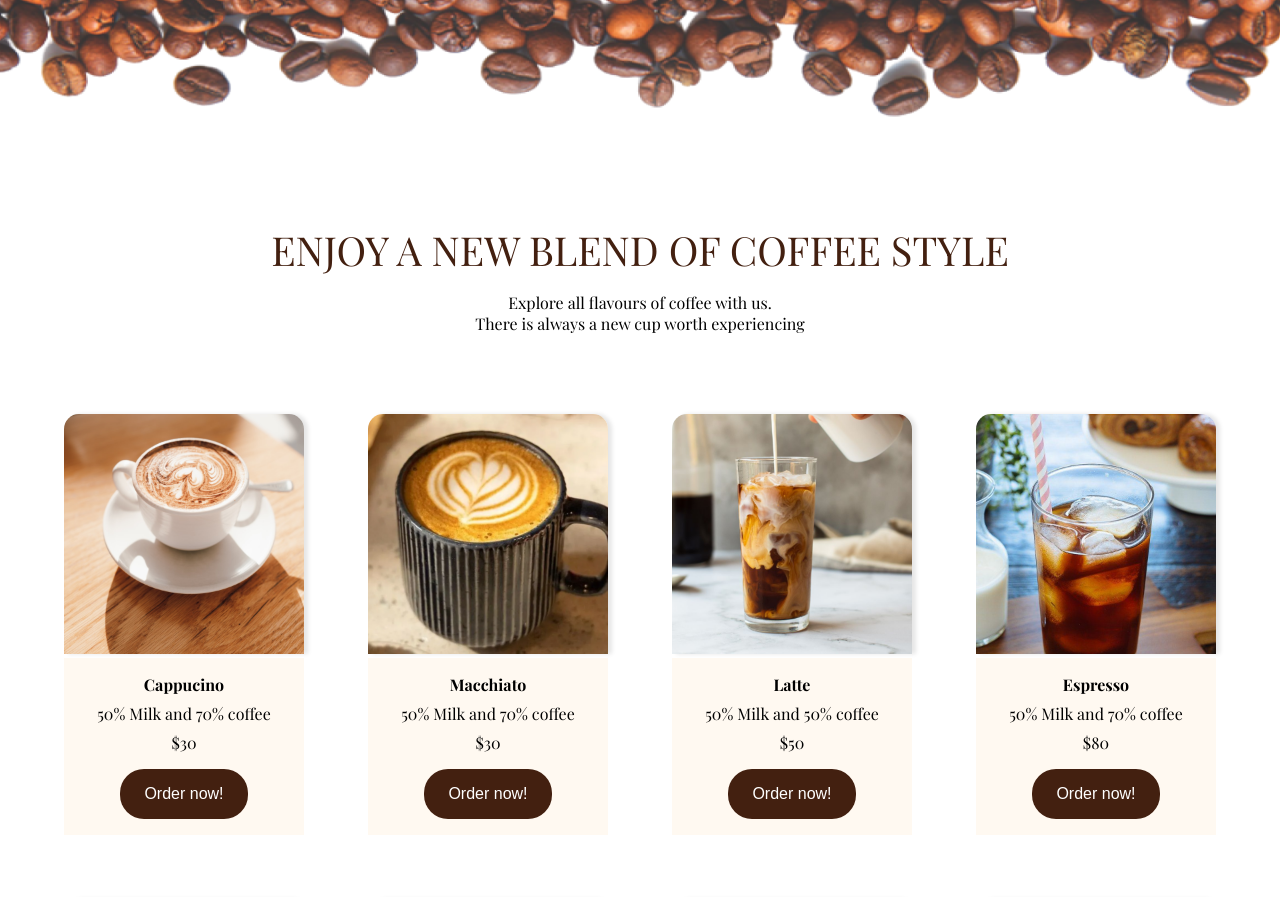
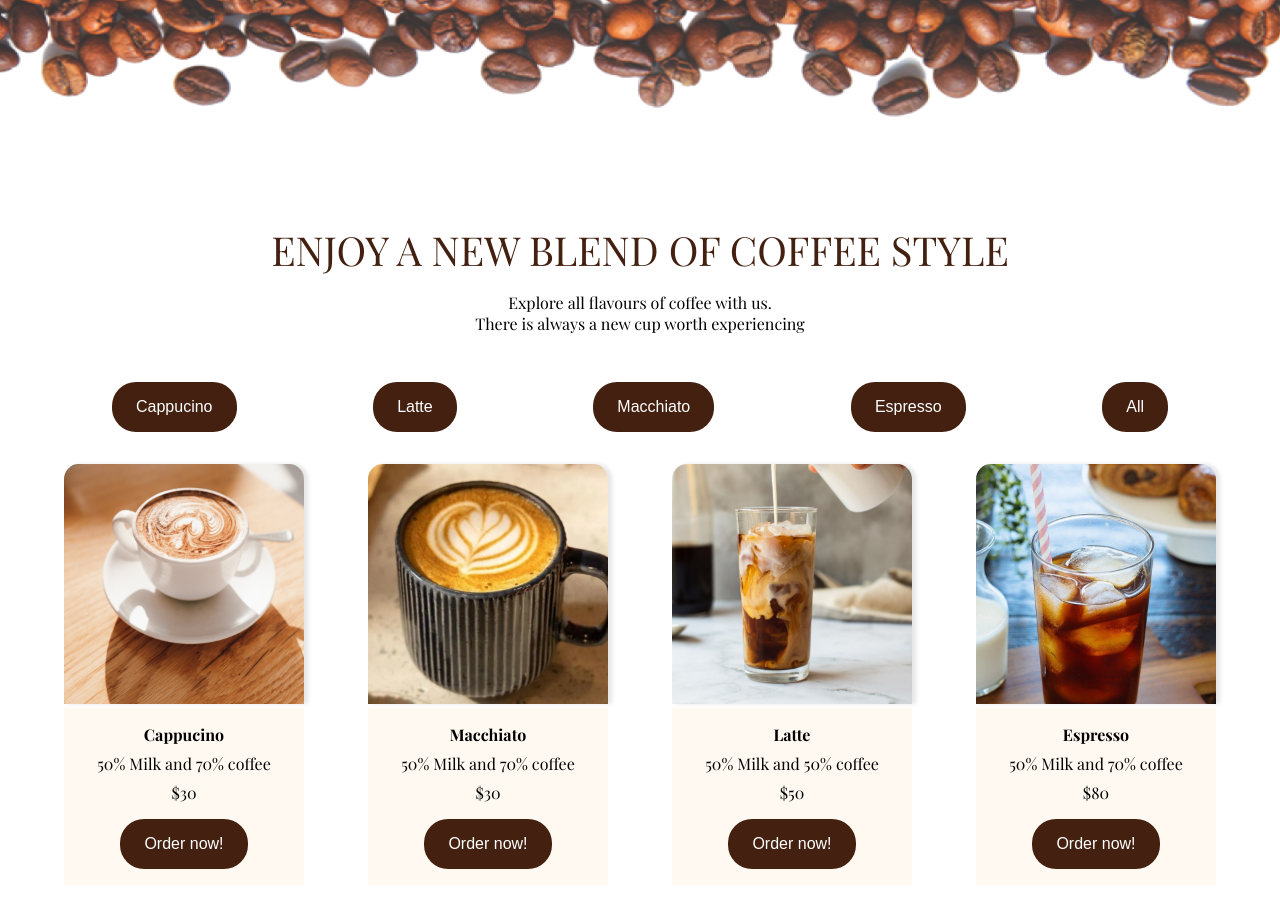
Before and after one commit to jummie-jk/Coffee-shop, an Angular app: page /coffee in a window 1280 px wide. Shown: the part 860-1757 px from the top of the page. Built offline with nearby package versions, Linux system fonts and the light colour scheme; a web font is replaced by a local one.

Commit message:
Added filters to the products

```diff
--- a/src/app/coffee-page/coffee-page.component.html
+++ b/src/app/coffee-page/coffee-page.component.html
@@ -22,11 +22,18 @@
             There is always a new cup worth experiencing</p>
         </div>
     </div>
+    <div class="filter">
+        <secondary-button [buttonText]="'Cappucino'" (click)="filter= 'Cappucino'"></secondary-button>
+        <secondary-button [buttonText]="'Latte'" (click)="filter= 'Latte'"></secondary-button>
+        <secondary-button [buttonText]="'Macchiato'" (click)="filter= 'Macchiato'"></secondary-button>
+        <secondary-button [buttonText]="'Espresso'" (click)="filter= 'Espresso'"></secondary-button>
+        <secondary-button [buttonText]="'All'" (click)="filter= ''"></secondary-button>
+    </div>
     <!-- Cofee Product card -->
     <!-- If there is a coffee product available display it and iterate through the product array -->
     <div class="product-div">
         <div *ngIf="coffeeProducts" class="products">
-            <div *ngFor="let coffee of coffeeProducts">
+            <div *ngFor="let coffee of  getfilterProducts()">
                 <img src={{coffee.coffeeImage}} alt="coffee-image" class="product-image">
                 <div class="product-details">
                     <p class="coffee-name">{{coffee.coffeeName}}</p>
--- a/src/app/coffee-page/coffee-page.component.scss
+++ b/src/app/coffee-page/coffee-page.component.scss
@@ -12,7 +12,7 @@
     }
 
     .coffee-div {
-      padding: 5rem;
+      padding-top: 5rem;
     }
 
     .enjoy-coffee {
@@ -22,6 +22,15 @@
       padding: 1rem 0;
     }
   }
+  .filter{
+    margin: 0rem 7rem;
+    display: flex;
+    flex-direction: row;
+    justify-content: space-between;
+    align-items: normal;
+    padding: 2rem 0;
+  }
+
 
   .product-div {
     display: flex;
@@ -29,10 +38,13 @@
     justify-content: center;
     align-items: center;
 
+
+
     .products {
       display: grid;
       grid-template-columns: repeat(4, 1fr);
       gap: 4rem;
+
 
       .product-image {
         border-radius: 15px 15px 0 0;
--- a/src/app/coffee-page/coffee-page.component.ts
+++ b/src/app/coffee-page/coffee-page.component.ts
@@ -9,6 +9,13 @@ import { coffeeData } from '../shared/data/coffee-data';
 })
 export class CoffeePageComponent {
   coffeeProducts = coffeeData;
+  filter: string = '';
 
+// Filter products based on the product name
+// If filter is empty display all the products if not display items with the filtered name
+  getfilterProducts(){
+    return this.filter === '' ? this.coffeeProducts
+    :this.coffeeProducts.filter((product) => product.coffeeName === this.filter)
+  }
 
 }
```
